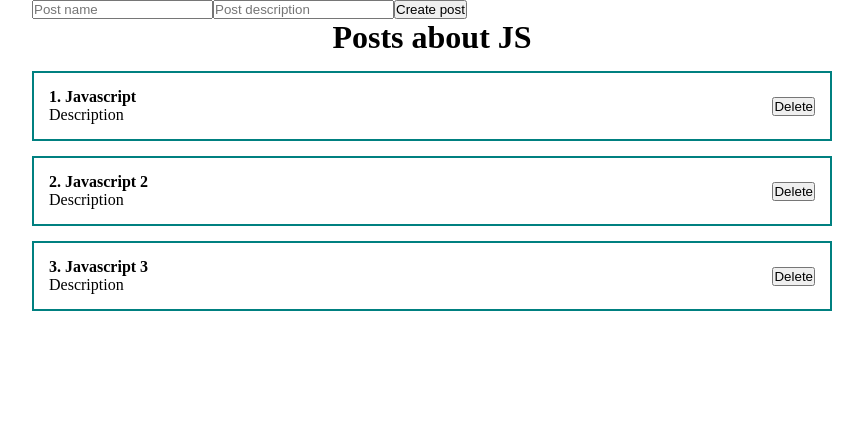
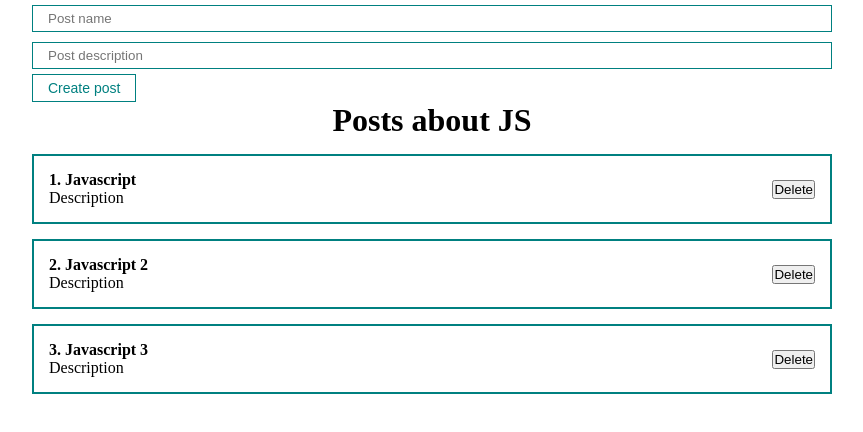
Before and after one commit to VladislavaZinoveikina/react-funds-practice, a React (Create React App) app: page /posts in a window 1280 px wide. Shown: the top 432 px of the page, without its empty margins (208-1071 px from the left). Built offline with nearby package versions, Linux system fonts and the light colour scheme.

Commit message:
UI bib, props children

```diff
--- a/src/App.js
+++ b/src/App.js
@@ -1,9 +1,11 @@
-import React, { useState } from "react";
+import React, { useRef, useState } from "react";
 import Counter from "./components/Counter";
 import ClassCounter from "./components/ClassCounter";
 import './styles/App.css';
 import PostItem from "./components/PostItem";
 import PostList from "./components/PostList";
+import MyButton from "./components/UI/button/MyButton";
+import MyInput from "./components/UI/input/MyInput";
 
 function App() {
   const [posts, setPosts] = useState([
@@ -11,14 +13,27 @@ function App() {
     { id: 2, title: 'Javascript 2', body: 'Description' },
     { id: 3, title: 'Javascript 3', body: 'Description' },
   ]);
+  const [title, setTitle] = useState('');
+  const bodyInputRef = useRef();
+
+  const addNewPost = (e) => {
+    e.preventDefault();
+    console.log(title);
+  };
 
 
   return (
     <div className="App">
       <form>
-        <input type="text" placeholder="Post name"/>
-        <input type="text" placeholder="Post description"/>
-        <button>Create post</button>
+        {/*Controlled Component */}
+        <MyInput
+          value={title}
+          onChange={e => setTitle(e.target.value)}
+          type="text"
+          placeholder="Post name"
+        />
+        <MyInput type="text" placeholder="Post description" />
+        <MyButton type="submit" onClick={addNewPost}>Create post</MyButton>
       </form>
       <PostList posts={posts} title="Posts about JS" />
     </div>
--- /dev/null
+++ b/src/components/UI/button/MyButton.jsx
@@ -0,0 +1,14 @@
+import React from 'react';
+import classes from './MyButton.module.css';
+
+const MyButton = ({children, ...props}) => {
+    return (
+        <div>
+            <button {...props} className={classes.myBtn}>
+                {children}
+            </button>
+        </div>
+    )
+}
+
+export default MyButton;
--- /dev/null
+++ b/src/components/UI/button/MyButton.module.css
@@ -0,0 +1,8 @@
+.myBtn {
+    padding: 5px 15px;
+    color: teal;
+    font-size: 14px;
+    background: transparent;
+    border: 1px solid teal;
+    cursor: pointer;
+}
--- /dev/null
+++ b/src/components/UI/input/MyInput.jsx
@@ -0,0 +1,10 @@
+import React from "react";
+import classes from "./MyInput.module.css";
+
+const MyInput = (props) => {
+    return (
+        <input className={classes.myInput} {...props}/>
+    );
+};
+
+export default MyInput;
--- /dev/null
+++ b/src/components/UI/input/MyInput.module.css
@@ -0,0 +1,6 @@
+.myInput {
+    width: 100%;
+    padding: 5px 15px;
+    margin: 5px 0;
+    border: 1px solid teal;
+}
```
